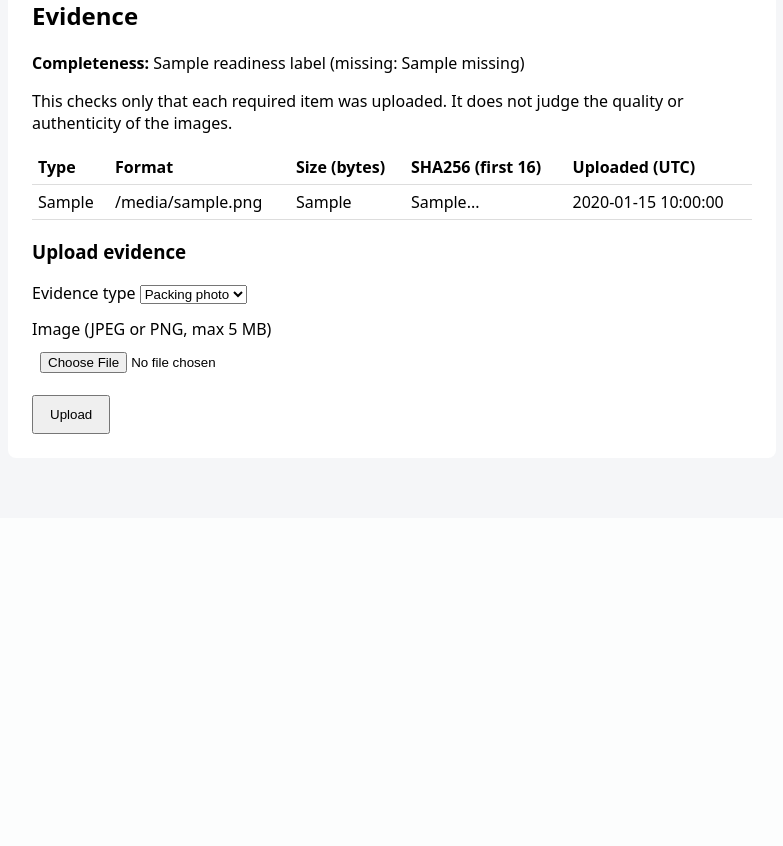
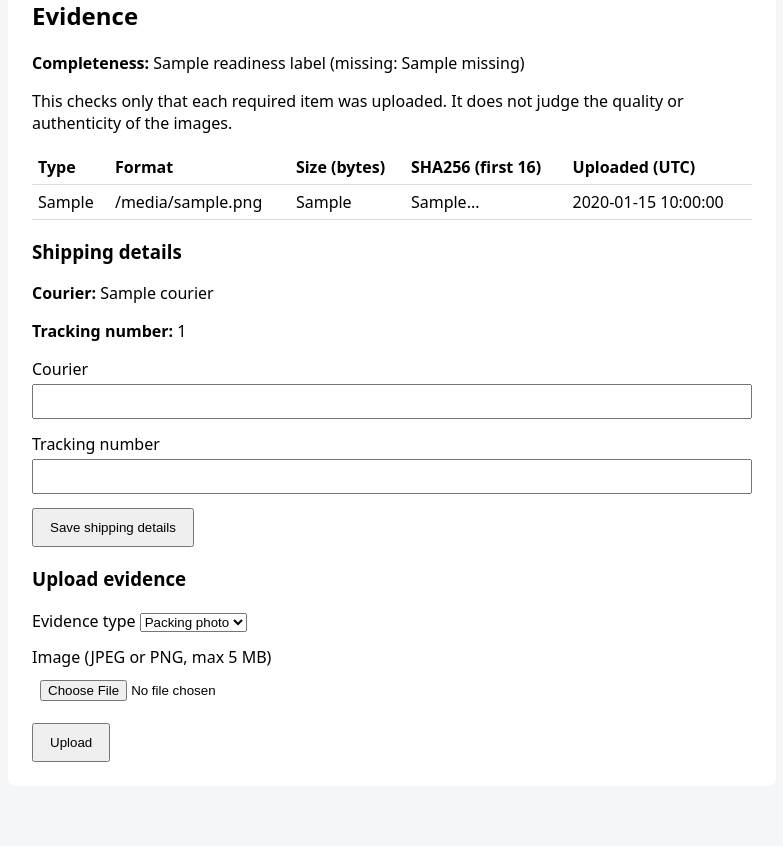
Before and after one commit to Iffeleen/ClearSettle-PYUSD, a Flask app: template app/templates/order_detail.html in a window 1280 px wide. Shown: the part 1199-2045 px from the top of the page, without its empty margins (248-1031 px from the left). Before the commit the page ends 1633 px from the top, so only its background shows below. Run offline with Flask 3, Linux system fonts and the light colour scheme; the template is opened without the code that fills it: most values are stand-ins (such as "Sample title", 1, 10 or a date in 2020).

Commit message:
Add courier and tracking number to paid orders

```diff
--- a/app/templates/order_detail.html
+++ b/app/templates/order_detail.html
@@ -197,6 +197,28 @@
 <p>No evidence uploaded yet.</p>
 {% endif %}
 
+<h3>Shipping details</h3>
+
+{% if order.get("shipping") %}
+<p><strong>Courier:</strong> {{ order.shipping.courier }}</p>
+<p><strong>Tracking number:</strong> {{ order.shipping.tracking_number }}</p>
+{% endif %}
+
+{% if order.status == "paid" %}
+<form method="POST" action="{{ url_for('orders.save_shipping', order_id=order._id) }}">
+    <input type="hidden" name="csrf_token" value="{{ csrf_token }}">
+    <label>Courier
+        <input type="text" name="courier" maxlength="50" required>
+    </label>
+    <label>Tracking number
+        <input type="text" name="tracking_number" maxlength="40" required>
+    </label>
+    <button type="submit">Save shipping details</button>
+</form>
+{% else %}
+<p>Shipping details can be added after the order is paid.</p>
+{% endif %}
+
 <h3>Upload evidence</h3>
 
 <form method="POST"
```
Also changed, not shown: app/routes/orders.py (+23 -0 lines), app/services/order_service.py (+24 -0 lines), 3 other files.
